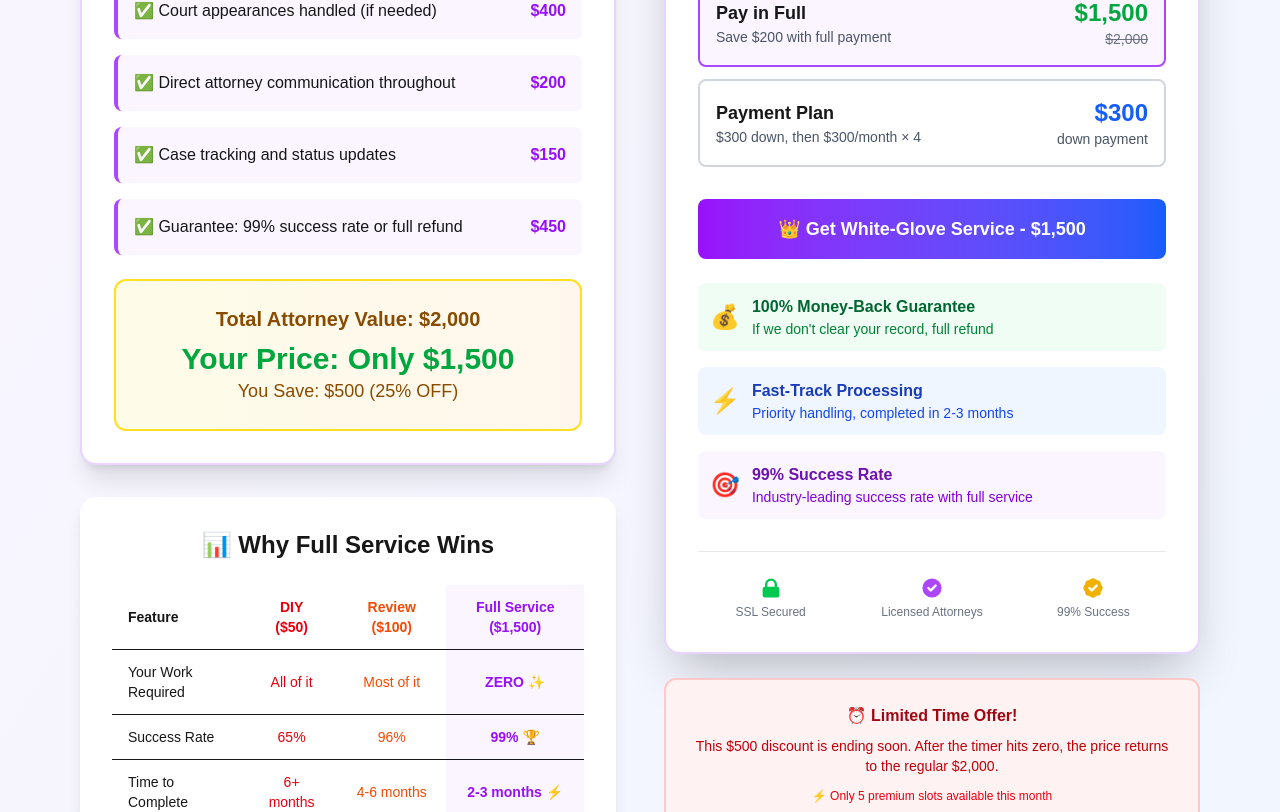
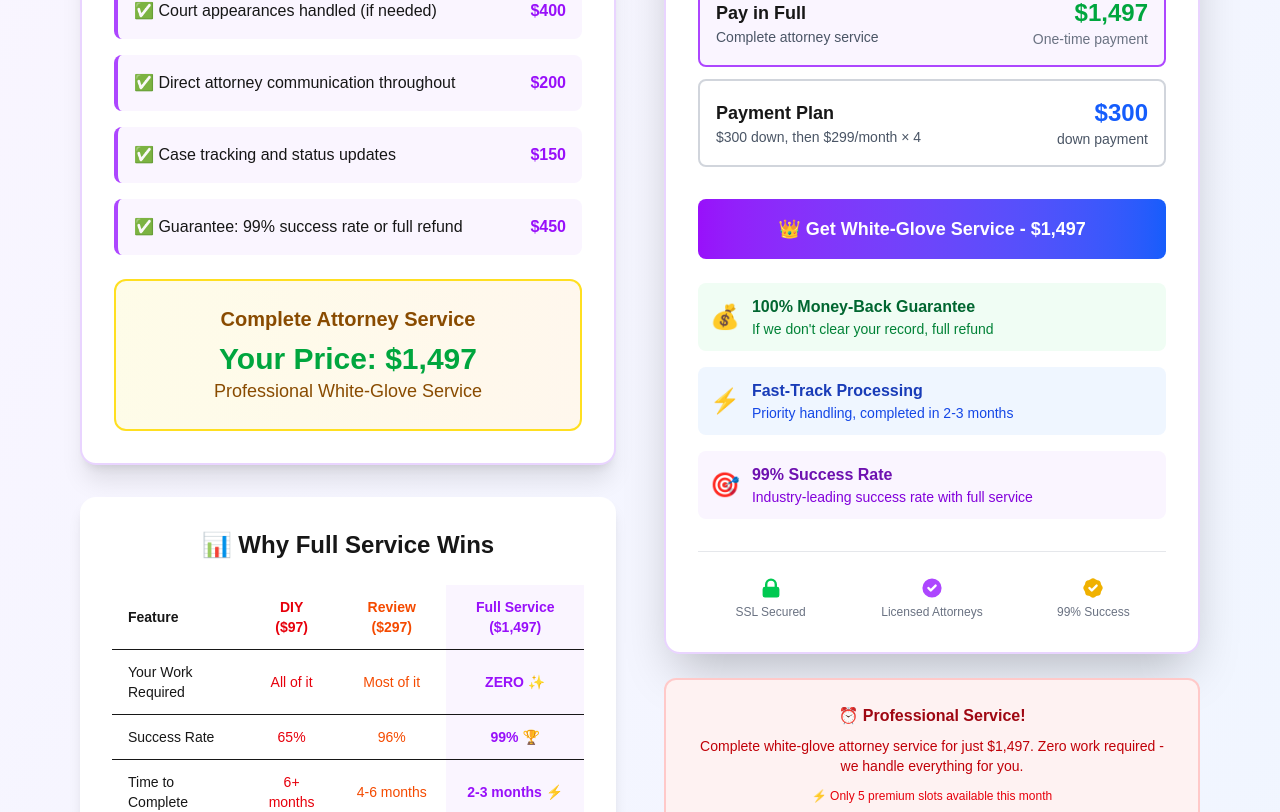
Before and after one commit to YahBoyMoney/wipe-that-record, a Next.js app: page /checkout/full-service in a window 1280 px wide. Shown: the part 639-1451 px from the top of the page. Built offline with nearby package versions, Linux system fonts and the light colour scheme.

Commit message:
Fix Vercel Build Error and Pricing Structure - Removed metadata export from client component DIY checkout page, Updated all checkout pages to use original pricing: DIY , Expert Review , Full Service

```diff
--- a/src/app/(web)/checkout/diy/page.tsx
+++ b/src/app/(web)/checkout/diy/page.tsx
@@ -1,13 +1,7 @@
 'use client';
 import { useState, useEffect } from 'react';
 import { motion } from 'framer-motion';
-import { Metadata } from 'next';
 import Link from 'next/link';
-
-export const metadata: Metadata = {
-  title: 'DIY Expungement Kit - Complete Your Order | Wipe That Record',
-  description: 'Get your complete DIY expungement kit with step-by-step instructions, pre-filled forms, and success guarantee. Start clearing your record today!'
-};
 
 export default function DIYCheckoutPage() {
   const [timeLeft, setTimeLeft] = useState(1800); // 30 minutes
--- a/src/app/(web)/checkout/full-service/page.tsx
+++ b/src/app/(web)/checkout/full-service/page.tsx
@@ -21,7 +21,7 @@ export default function FullServiceCheckoutPage() {
 
   const handleCheckout = async () => {
     try {
-      const amount = paymentPlan === 'full' ? 1500 : 300; // $300 down payment
+      const amount = paymentPlan === 'full' ? 1497 : 300; // $300 down payment
       const leadData = JSON.parse(sessionStorage.getItem('leadData') || '{}');
 
       const response = await fetch('/api/checkout', {
@@ -81,7 +81,7 @@ export default function FullServiceCheckoutPage() {
             </p>
             <div className="bg-yellow-100 border-2 border-yellow-300 rounded-xl p-4 max-w-2xl mx-auto">
               <p className="text-yellow-800 font-semibold">
-                🎉 <strong>Limited Time:</strong> Save $500 off regular $2,000 price!
+                🎉 <strong>Professional Service:</strong> Complete attorney representation for $1,497!
               </p>
             </div>
           </motion.div>
@@ -122,9 +122,9 @@ export default function FullServiceCheckoutPage() {
               </div>
               <div className="mt-6 p-6 bg-gradient-to-r from-yellow-50 to-orange-50 rounded-xl border-2 border-yellow-300">
                 <div className="text-center text-yellow-800">
-                  <div className="text-xl font-bold">Total Attorney Value: $2,000</div>
-                  <div className="text-3xl font-bold text-green-600 mt-2">Your Price: Only $1,500</div>
-                  <div className="text-lg">You Save: $500 (25% OFF)</div>
+                  <div className="text-xl font-bold">Complete Attorney Service</div>
+                  <div className="text-3xl font-bold text-green-600 mt-2">Your Price: $1,497</div>
+                  <div className="text-lg">Professional White-Glove Service</div>
                 </div>
               </div>
             </motion.div>
@@ -142,9 +142,9 @@ export default function FullServiceCheckoutPage() {
                   <thead>
                     <tr className="border-b">
                       <th className="py-3 px-4 text-left">Feature</th>
-                      <th className="py-3 px-4 text-center text-red-600">DIY ($50)</th>
-                      <th className="py-3 px-4 text-center text-orange-600">Review ($100)</th>
-                      <th className="py-3 px-4 text-center text-purple-600 bg-purple-50">Full Service ($1,500)</th>
+                      <th className="py-3 px-4 text-center text-red-600">DIY ($97)</th>
+                      <th className="py-3 px-4 text-center text-orange-600">Review ($297)</th>
+                      <th className="py-3 px-4 text-center text-purple-600 bg-purple-50">Full Service ($1,497)</th>
                     </tr>
                   </thead>
                   <tbody>
@@ -254,11 +254,11 @@ export default function FullServiceCheckoutPage() {
                     <div className="flex items-center justify-between">
                       <div>
                         <div className="font-bold text-lg">Pay in Full</div>
-                        <div className="text-sm text-gray-600">Save $200 with full payment</div>
+                        <div className="text-sm text-gray-600">Complete attorney service</div>
                       </div>
                       <div className="text-right">
-                        <div className="text-2xl font-bold text-green-600">$1,500</div>
-                        <div className="text-sm text-gray-500 line-through">$2,000</div>
+                        <div className="text-2xl font-bold text-green-600">$1,497</div>
+                        <div className="text-sm text-gray-500">One-time payment</div>
                       </div>
                     </div>
                   </div>
@@ -274,7 +274,7 @@ export default function FullServiceCheckoutPage() {
                     <div className="flex items-center justify-between">
                       <div>
                         <div className="font-bold text-lg">Payment Plan</div>
-                        <div className="text-sm text-gray-600">$300 down, then $300/month × 4</div>
+                        <div className="text-sm text-gray-600">$300 down, then $299/month × 4</div>
                       </div>
                       <div className="text-right">
                         <div className="text-2xl font-bold text-blue-600">$300</div>
@@ -291,7 +291,7 @@ export default function FullServiceCheckoutPage() {
                 className="w-full bg-gradient-to-r from-purple-600 to-blue-600 hover:from-purple-700 hover:to-blue-700 text-white py-4 px-6 rounded-lg font-bold text-lg transition-all transform hover:scale-105 mb-6"
               >
                 {paymentPlan === 'full'
-                  ? '👑 Get White-Glove Service - $1,500'
+                  ? '👑 Get White-Glove Service - $1,497'
                   : '👑 Start with $300 - Payment Plan'
                 }
               </button>
@@ -353,10 +353,10 @@ export default function FullServiceCheckoutPage() {
               transition={{ delay: 0.6 }}
               className="mt-6 bg-red-50 p-6 rounded-xl border-2 border-red-200 text-center"
             >
-              <h4 className="font-bold text-red-800 mb-2">⏰ Limited Time Offer!</h4>
+              <h4 className="font-bold text-red-800 mb-2">⏰ Professional Service!</h4>
               <p className="text-red-700 text-sm">
-                This $500 discount is ending soon. After the timer hits zero,
-                the price returns to the regular $2,000.
+                Complete white-glove attorney service for just $1,497.
+                Zero work required - we handle everything for you.
               </p>
               <div className="mt-3 text-xs text-red-600">
                 ⚡ Only 5 premium slots available this month
--- a/src/app/(web)/checkout/review/page.tsx
+++ b/src/app/(web)/checkout/review/page.tsx
@@ -45,7 +45,7 @@ export default function ReviewCheckoutPage() {
         headers: { 'Content-Type': 'application/json' },
         body: JSON.stringify({
           product: 'review',
-          amount: 100,
+          amount: 297,
           email: leadData?.email || 'customer@example.com',
           fullName: leadData?.fullName || 'Customer',
           leadId: leadData?.id || ''
@@ -123,8 +123,8 @@ export default function ReviewCheckoutPage() {
           <div className="text-center mb-12">
             <h1 className="text-4xl font-bold text-gray-900 mb-4">
               {leadData?.fullName ? `${leadData.fullName}, ` : ""}
-              Get Expert Review for Just $100
-              <span className="text-orange-600"> (66% OFF!)</span>
+              Get Expert Review for Just $297
+              <span className="text-orange-600"> (Expert Assistance!)</span>
             </h1>
             <p className="text-xl text-gray-600">
               Don't risk costly mistakes. Have a licensed attorney review your case before filing.
@@ -148,7 +148,7 @@ export default function ReviewCheckoutPage() {
             {/* Value Stack */}
             <div className="bg-white p-6 rounded-xl shadow-lg">
               <h3 className="font-bold text-green-800 text-lg mb-3">
-                ✅ Expert Review Includes ($812 Value)
+                ✅ Expert Review Includes (High Value)
               </h3>
               <ul className="text-green-700 text-sm space-y-2">
                 <li>• Licensed attorney reviews your case</li>
@@ -158,7 +158,7 @@ export default function ReviewCheckoutPage() {
                 <li>• 30-day money-back guarantee</li>
               </ul>
               <div className="mt-4 p-3 bg-yellow-50 rounded text-center">
-                <div className="text-lg font-bold text-green-600">Only $100 (Save $712!)</div>
+                <div className="text-lg font-bold text-green-600">Professional Service - $297</div>
               </div>
             </div>
           </div>
@@ -197,14 +197,14 @@ export default function ReviewCheckoutPage() {
             <div className="bg-blue-50 p-8 rounded-2xl border-2 border-blue-200 max-w-md mx-auto">
               <h3 className="text-2xl font-bold mb-4">🛡️ 96% Success Rate</h3>
               <div className="mb-6">
-                <div className="text-3xl font-bold text-green-600">$100</div>
-                <div className="text-sm text-gray-500 line-through">$300 Regular Price</div>
+                <div className="text-3xl font-bold text-green-600">$297</div>
+                <div className="text-sm text-gray-500">Professional Expert Review</div>
               </div>
               <button
                 onClick={handleCheckout}
                 className="w-full bg-orange-600 hover:bg-orange-700 text-white py-4 px-6 rounded-lg font-bold text-lg transition-colors mb-4"
               >
-                🎯 Get Expert Review Now - $100
+                🎯 Get Expert Review Now - $297
               </button>
               <div className="text-xs text-gray-500">
                 ⚡ 96% success rate • 30-day guarantee • SSL secured
@@ -218,7 +218,7 @@ export default function ReviewCheckoutPage() {
             <div className="grid md:grid-cols-3 gap-6">
               {/* DIY */}
               <div className="border p-4 rounded-lg">
-                <h4 className="font-bold text-lg mb-3">DIY Kit - $50</h4>
+                <h4 className="font-bold text-lg mb-3">DIY Service - $97</h4>
                 <ul className="text-sm space-y-2 mb-4">
                   <li>✅ Forms & instructions</li>
                   <li>❌ No attorney review</li>
@@ -238,7 +238,7 @@ export default function ReviewCheckoutPage() {
                 <div className="absolute -top-3 left-1/2 transform -translate-x-1/2 bg-orange-500 text-white px-3 py-1 rounded text-xs font-bold">
                   BEST VALUE
                 </div>
-                <h4 className="font-bold text-lg mb-3 text-orange-700">Expert Review - $100</h4>
+                <h4 className="font-bold text-lg mb-3 text-orange-700">Expert Review - $297</h4>
                 <ul className="text-sm space-y-2 mb-4">
                   <li>✅ Everything in DIY</li>
                   <li>✅ Attorney case review</li>
@@ -255,7 +255,7 @@ export default function ReviewCheckoutPage() {
 
               {/* Full Service */}
               <div className="border p-4 rounded-lg">
-                <h4 className="font-bold text-lg mb-3">Full Service - $1,500</h4>
+                <h4 className="font-bold text-lg mb-3">Full Service - $1,497</h4>
                 <ul className="text-sm space-y-2 mb-4">
                   <li>✅ Everything done for you</li>
                   <li>✅ Attorney handles filing</li>
```
